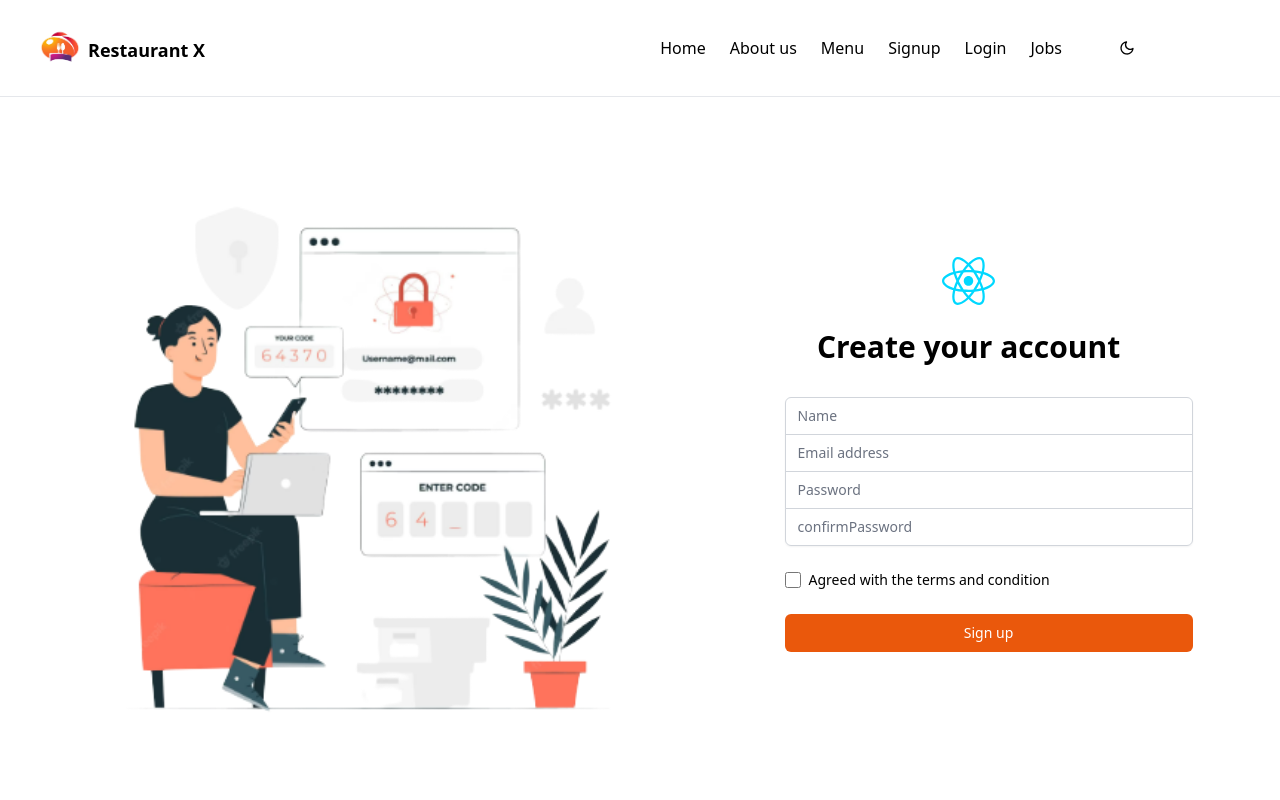
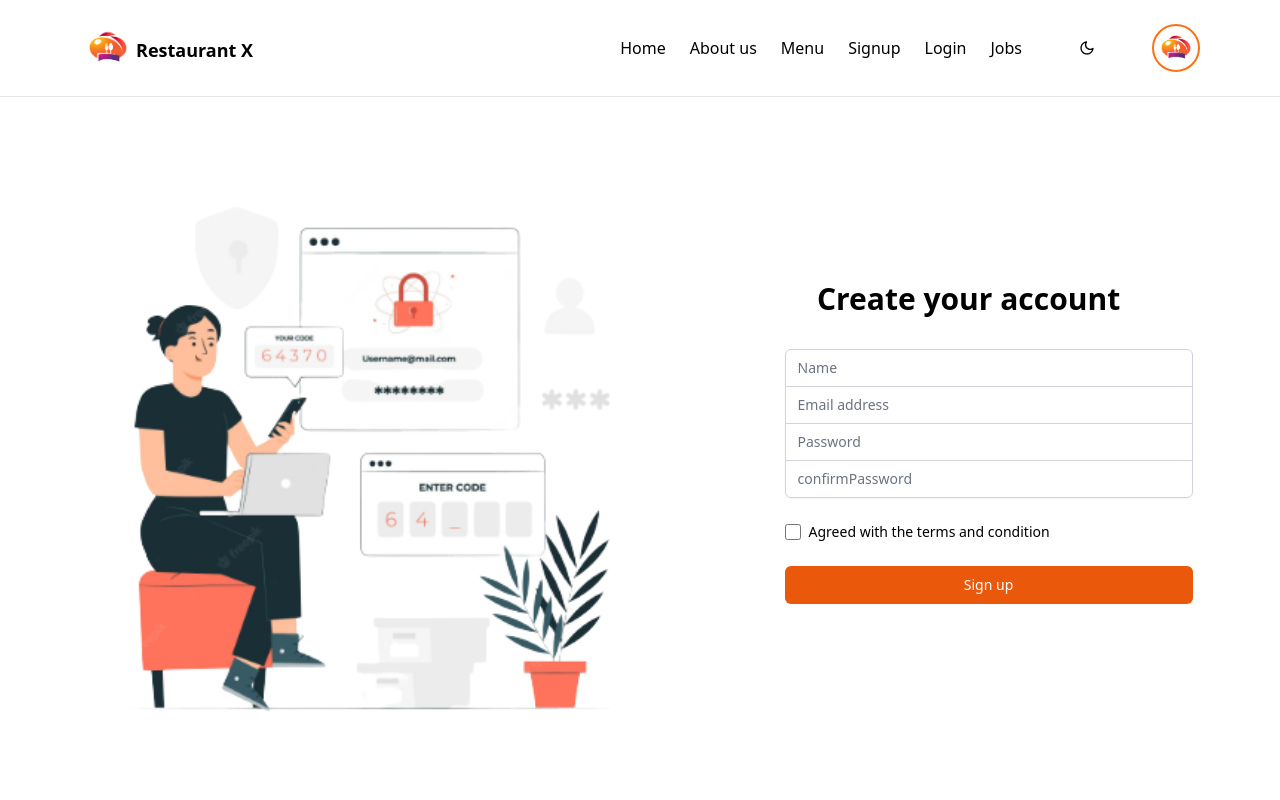
Before and after one commit to SaqlineShabbir/restaurant-frontend, a React (Vite) app: page /signup in a window 1280 px wide. Shown: the top 800 px of the page. Built offline with nearby package versions, Linux system fonts and the light colour scheme.

Commit message:
some changes

```diff
--- a/src/components/order/OrderCard.jsx
+++ b/src/components/order/OrderCard.jsx
@@ -19,19 +19,8 @@ const OrderCard = ({ order }) => {
   };
 
   return (
-    <div className="lg:w-[870px]">
-      <table className="min-w-full bg-white rounded-xl shadow-md overflow-hidden">
-        <thead>
-          <tr className="bg-gray-200 text-gray-600 uppercase text-sm leading-normal">
-            <th className="py-3 px-6 text-left">Product</th>
-            <th className="py-3 px-6 text-left">Unit Price</th>
-            <th className="py-3 px-6 text-left">Quantity</th>
-            <th className="py-3 px-6 text-left">Total</th>
-            <th className="py-3 px-6 text-left">Cancel</th>
-          </tr>
-        </thead>
-        <tbody className="text-gray-600 text-sm font-light">
-          <tr className="border-b border-gray-200 hover:bg-gray-100">
+
+    <tr key={order?._id} className="border-b border-gray-200 hover:bg-gray-100">
       <td className="py-3 px-6 text-left whitespace-nowrap flex items-center">
         <img
           src={order?.photo}
@@ -52,10 +41,7 @@ const OrderCard = ({ order }) => {
         </button>
       </td>
     </tr>
-          {/* <!-- You can replicate the <tr>...</tr> for more rows --> */}
-        </tbody>
-      </table>
-    </div>
+
   );
 };
 
--- a/src/components/shared/Navigation.jsx
+++ b/src/components/shared/Navigation.jsx
@@ -11,7 +11,7 @@ export default function NavBar() {
   const authChecked = useAuthCheck();
   const dispatch = useDispatch();
   const [theme, setTheme] = useState('light');
-  console.log(authChecked)
+
 
   useEffect(() => {
     if (theme === 'dark') {
@@ -32,15 +32,16 @@ export default function NavBar() {
   const logOut = () => {
     localStorage.removeItem('auth');
     dispatch(userLoggedOut());
+
   };
   return (
     <nav
       id="home"
       className="w-full  dark:text-white dark:bg-[#0a0c1c] py-5 border-b-[1px]"
     >
-      <div className="justify-between px-4 lg:mr-20 lg:max-w-7xl md:items-center md:flex md:px-8 ">
+      <div className="justify-between px-4   md:items-center md:flex md:px-20 ">
         <div>
-          <div className="flex items-center justify-between   md:block lg:mr-20">
+          <div className="flex items-center justify-between   md:block ">
             <p className="flex">
               <img className="w-14" src={img} alt="" />
               <h2 className="text-lg font-bold mt-4 ">Restaurant X</h2>
@@ -86,8 +87,7 @@ export default function NavBar() {
         <div>
           {/* nav links */}
           <div
-            className={`flex-1 justify-self-center pb-3 mt-8 md:block md:pb-0 md:mt-0 ${
-              navbar ? 'block' : 'hidden'
+            className={`flex-1 justify-self-center pb-3 mt-8 md:block md:pb-0 md:mt-0 ${navbar ? 'block' : 'hidden'
               }`}
           >
             <ul className="items-center justify-center space-y-8 md:flex md:space-x-6 md:space-y-0 dark:text-white">
@@ -108,12 +108,12 @@ export default function NavBar() {
                   <p>Menu</p>
                 </Link>
               </li>
-              {!authChecked&&<li className=" hover:text-black-600 cursor-pointer">
+              {!isLoggedIn && <li className=" hover:text-black-600 cursor-pointer">
                 <Link smooth to="/signup">
                   <p>Signup</p>
                 </Link>
               </li>}
-              {!authChecked && (
+              {!isLoggedIn && (
                 <li className=" hover:text-black-600  cursor-pointer">
                   <Link smooth to="/login">
                     <p>Login</p>
@@ -126,7 +126,7 @@ export default function NavBar() {
                 </Link>
               </li>
 
-              {authChecked && (
+              {isLoggedIn && (
                 <li
                   onClick={logOut}
                   className=" hover:text-black-600 cursor-pointer"
@@ -150,8 +150,7 @@ export default function NavBar() {
                   <div className="shadow-card flex h-[46px] w-[82px] items-center justify-center rounded-md">
                     {isChecked && (
                       <span
-                        className={`flex h-9 w-9 items-center justify-center rounded text-black dark:text-white  ${
-                          !isChecked
+                        className={`flex h-9 w-9 items-center justify-center rounded text-black dark:text-white  ${!isChecked
                           ? 'bg-blue-200 text-black'
                           : 'text-body-color'
                           }`}
@@ -182,8 +181,7 @@ export default function NavBar() {
 
                     {!isChecked && (
                       <span
-                        className={`flex h-9 w-9 items-center justify-center rounded ${
-                          isChecked
+                        className={`flex h-9 w-9 items-center justify-center rounded ${isChecked
                           ? 'bg-blue-200 text-black'
                           : 'text-body-color'
                           }`}
@@ -205,7 +203,10 @@ export default function NavBar() {
                       </span>
                     )}
                   </div>
+
                 </label>
+                <img className="w-12  border-orange-500 border-2 rounded-full" src={img} alt="" />
+
               </>
             </ul>
           </div>
--- a/src/hooks/UseAuthCheck.js
+++ b/src/hooks/UseAuthCheck.js
@@ -1,16 +1,17 @@
 import { useEffect, useState } from 'react';
 import { useDispatch } from 'react-redux';
-import { userLoggedIn } from '../features/auth/authSlice';
+import { userLoggedIn, userLoggedOut } from '../features/auth/authSlice';
 
 export default function useAuthCheck() {
   const dispatch = useDispatch();
   const [authChecked, setAuthChecked] = useState(false);
   const localAuth = localStorage.getItem('auth');
-  console.log('lo',localAuth)
+  console.log('lo', localAuth)
 
   useEffect(() => {
     if (localAuth) {
       const auth = JSON.parse(localAuth);
+
 
       if (auth.token && auth.user) {
         dispatch(
@@ -22,6 +23,7 @@ export default function useAuthCheck() {
         setAuthChecked(true);
       }
     }
+
   }, []);
 
   return authChecked;
--- a/src/pages/Cart.jsx
+++ b/src/pages/Cart.jsx
@@ -32,13 +32,29 @@ const Cart = () => {
   }
 
   if (!isLoading && !isError && orders?.data?.length > 0) {
-    content = orders?.data.map((order) => (
-      <OrderCard key={order._id} order={order}></OrderCard>
-    ));
+    content = <div className="lg:w-[870px]">
+      <table className="min-w-full bg-white rounded-xl shadow-md overflow-hidden">
+        <thead>
+          <tr className="bg-gray-200 text-gray-600 uppercase text-sm leading-normal">
+            <th className="py-3 px-6 text-left">Product</th>
+            <th className="py-3 px-6 text-left">Unit Price</th>
+            <th className="py-3 px-6 text-left">Quantity</th>
+            <th className="py-3 px-6 text-left">Total</th>
+            <th className="py-3 px-6 text-left">Cancel</th>
+          </tr>
+        </thead>
+        <tbody className="text-gray-600 text-sm font-light">
+          {orders?.data.map((order) => (
+            <OrderCard key={order._id} order={order}></OrderCard>
+          ))}
+          {/* <!-- You can replicate the <tr>...</tr> for more rows --> */}
+        </tbody>
+      </table>
+    </div>
   }
 
   return (
-    <div className="grid  grid-cols-1 place-items-center lg:px-[250px] lg:py-[100px]  py-20 gap-5">
+    <div className="grid  grid-cols-1 place-items-center lg:px-[250px] lg:py-[0px]  py-20 gap-5 min-h-[70vh]">
       {/* //menu card */}
       {content}
     </div>
--- a/src/pages/Login.jsx
+++ b/src/pages/Login.jsx
@@ -3,6 +3,7 @@ import { Link, useLocation, useNavigate } from 'react-router-dom';
 import logoImage from '../assets/react.svg';
 import authImg from '../assets/svg/auth-removebg-preview.png';
 import { useLoginMutation } from '../features/auth/authApi';
+
 
 export default function Login() {
   const [email, setEmail] = useState('');
@@ -16,7 +17,7 @@ export default function Login() {
   const location = useLocation();
   //check where user came from
   const form = location.state?.form?.pathname || '/';
-  console.log(form);
+  // console.log(form);
 
   useEffect(() => {
     if (responseError?.data) {
@@ -24,6 +25,8 @@ export default function Login() {
     }
     if (data?.status === 'success') {
       navigate(form, { replace: true });
+
+
     }
   }, [data, responseError, navigate]);
 
@@ -37,6 +40,7 @@ export default function Login() {
       email,
       password,
     });
+
 
     // fetch('http://localhost:5000/api/login', {
     //   method: 'POST',
--- a/src/pages/Register.jsx
+++ b/src/pages/Register.jsx
@@ -52,13 +52,7 @@ export default function Register() {
         </div>
         <div className="max-w-md w-full space-y-8 space-x-10   lg:mt-20">
           <div>
-            <Link to="/">
-              <img
-                className="mx-auto h-12 w-auto"
-                src={logoImage}
-                alt="Learn with sumit"
-              />
-            </Link>
+
             <h2 className="mt-6 text-center text-3xl font-extrabold ">
               Create your account
             </h2>
```
Also changed, not shown: src/features/auth/authApi.js (+4 -3 lines). Lines whose indentation alone changed are shown as unchanged.
